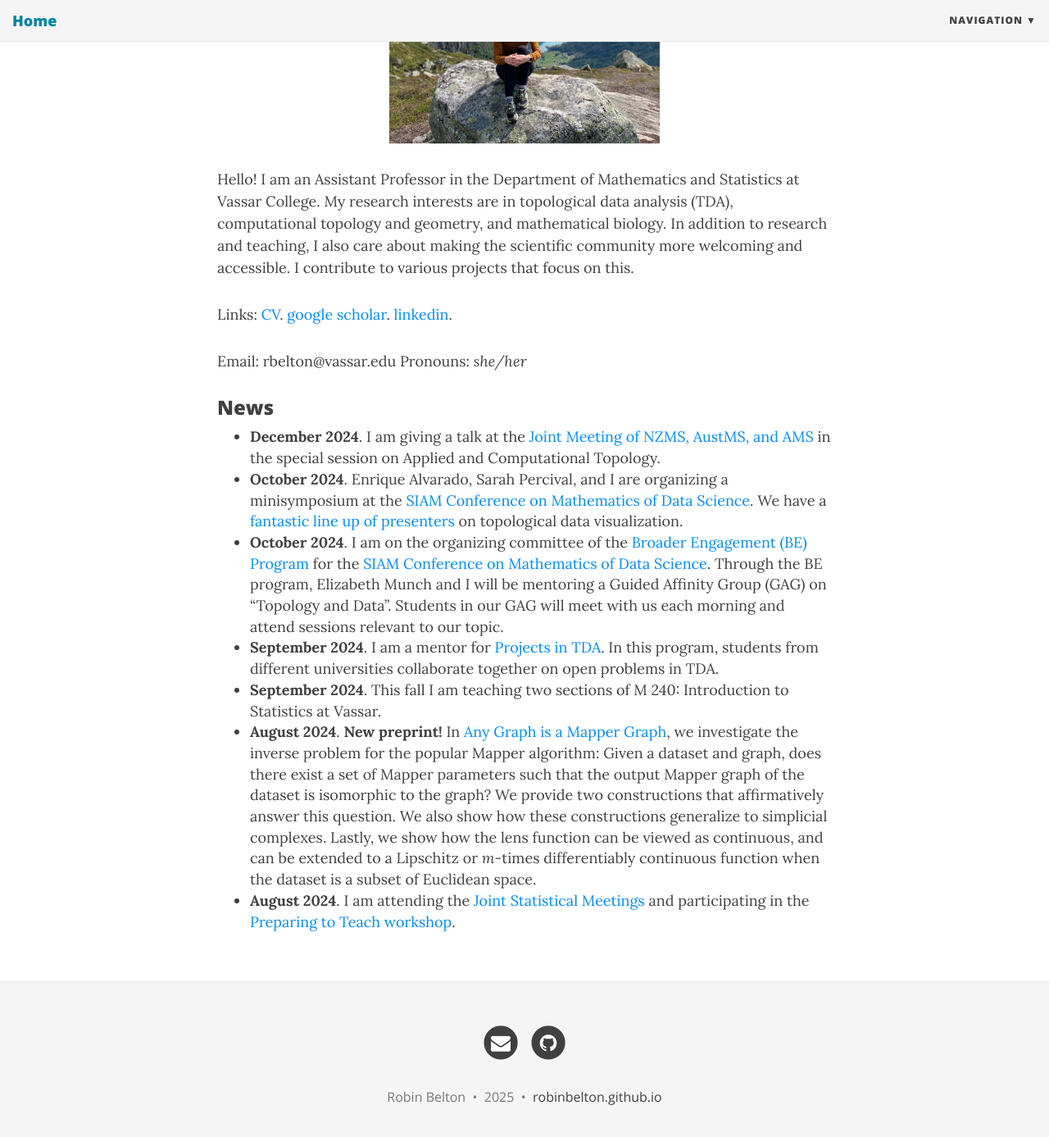
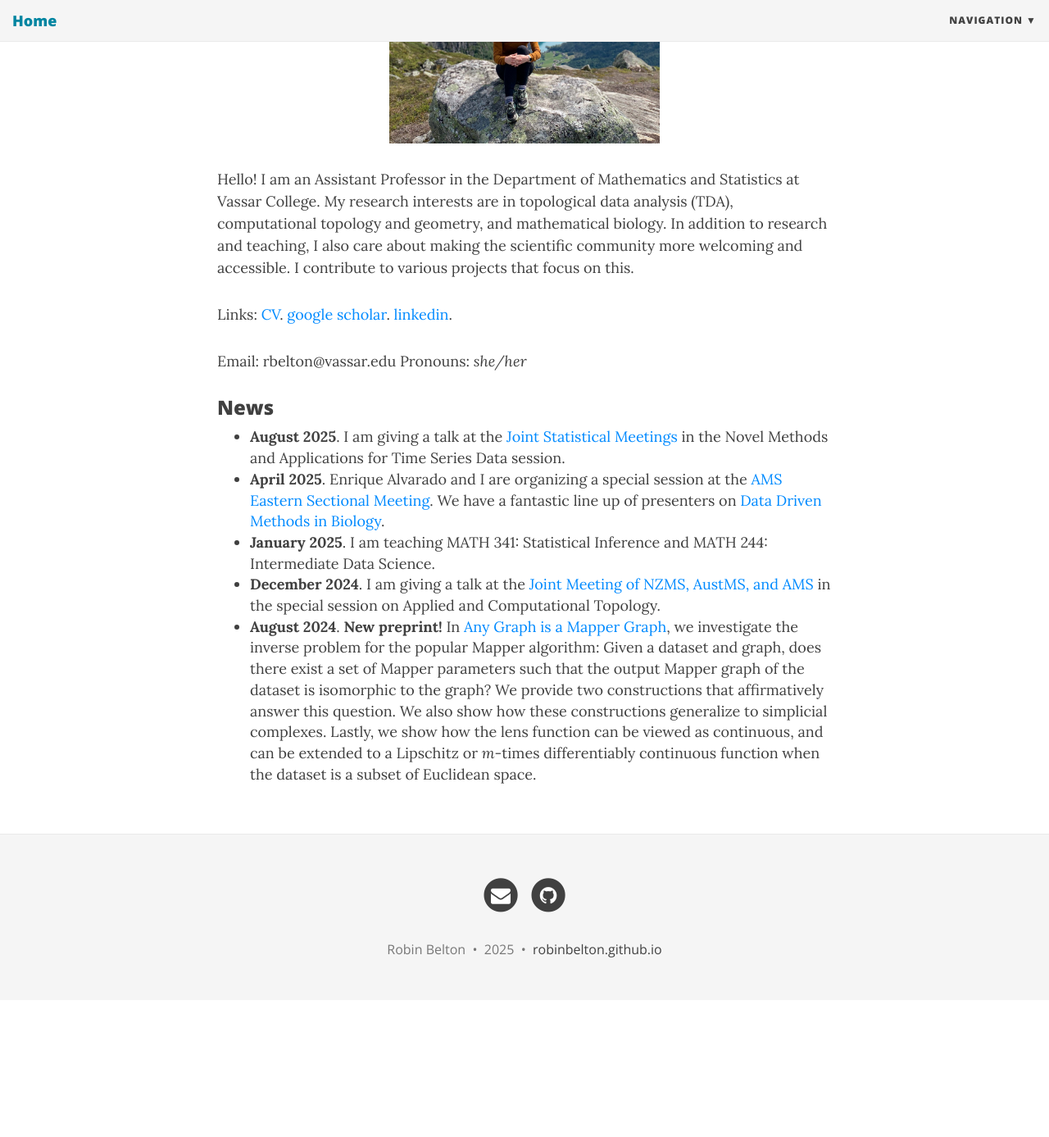
Before and after one commit to robinbelton/robinbelton.github.io, a Jekyll site: the page built from index.html, in a window 1280 px wide and 1400 px high, scrolled down 299 px. Shown: the top 1387 px of the window at 82% size. Built offline with Jekyll 4.4.1, drawn with Linux system fonts in a browser that asks for light colours; nearby versions of some CDN libraries; the list of posts is cut into pages by our own code; after the commit the page ends 1519 px from its top, so only the background shows below that.

Commit message:
Edit homepage

```diff
--- a/index.html
+++ b/index.html
@@ -18,11 +18,9 @@ Hello! I am an Assistant Professor in the Department of Mathematics and Statisti
 
 <h3>News</h3>
 <ul>
+    <li><b>August 2025</b>. I am giving a talk at the <a href = "https://ww2.amstat.org/meetings/jsm/2025/">Joint Statistical Meetings</a> in the Novel Methods and Applications for Time Series Data session.</li>
+    <li><b>April 2025</b>. Enrique Alvarado and I are organizing a special session at the <a href = "https://www.ams.org/meetings/sectional/2320_program.html">AMS Eastern Sectional Meeting</a>. We have a fantastic line up of presenters on <a href = "https://www.ams.org/meetings/sectional/2320_program_ss9.html#title">Data Driven Methods in Biology</a>.</li>
+    <li><b>January 2025</b>. I am teaching MATH 341: Statistical Inference and MATH 244: Intermediate Data Science.</li>
     <li><b>December 2024</b>. I am giving a talk at the <a href= "https://ms-meet-2024.blogs.auckland.ac.nz">Joint Meeting of NZMS, AustMS, and AMS</a> in the special session on Applied and Computational Topology. </li>
-    <li><b>October 2024</b>. Enrique Alvarado, Sarah Percival, and I are organizing a minisymposium at the <a href= "https://www.siam.org/conferences/cm/conference/mds24">SIAM Conference on Mathematics of Data Science</a>. We have a <a href = "https://meetings.siam.org/sess/dsp_programsess.cfm?SESSIONCODE=80609">fantastic line up of presenters</a> on topological data visualization. </li>
-    <li><b>October 2024</b>. I am on the organizing committee of the <a href = "https://shinstitute.org/the-broader-engagement-be-program/"> Broader Engagement (BE) Program</a> for the <a href= "https://www.siam.org/conferences/cm/conference/mds24">SIAM Conference on Mathematics of Data Science</a>. Through the BE program, Elizabeth Munch and I will be mentoring a Guided Affinity Group (GAG) on “Topology and Data”. Students in our GAG will meet with us each morning and attend sessions relevant to our topic.
-    <li><b>September 2024</b>. I am a mentor for <a href="https://ti.inf.ethz.ch/ew/courses/TDASem24/index.html">Projects in TDA</a>. In this program, students from different universities collaborate together on open problems in TDA.</li>
-    <li><b>September 2024</b>. This fall I am teaching two sections of M 240: Introduction to Statistics at Vassar.</li>
     <li><b>August 2024</b>. <b>New preprint!</b> In <a href="https://arxiv.org/pdf/2408.11180v1">Any Graph is a Mapper Graph</a>, we investigate the inverse problem for the popular Mapper algorithm: Given a dataset and graph, does there exist a set of Mapper parameters such that the output Mapper graph of the dataset is isomorphic to the graph? We provide two constructions that affirmatively answer this question. We also show how these constructions generalize to simplicial complexes. Lastly, we show how the lens function can be viewed as continuous, and can be extended to a Lipschitz or <em>m</em>-times differentiably continuous function when the dataset is a subset of Euclidean space.</li>
-    <li><b>August 2024</b>. I am attending the <a href="https://ww2.amstat.org/meetings/jsm/2024/">Joint Statistical Meetings</a> and participating in the <a href="https://preparingtoteach.org/">Preparing to Teach workshop</a>.</li>
 </ul>
```
